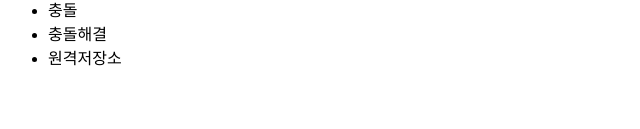
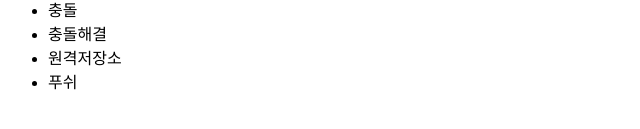
Before and after one commit to jason14/opentutorials_git_js, a plain HTML site: page WebContent/index.html in a window 1280 px wide. Shown: the part 131-260 px from the top of the page, 0-640 px from the left. Drawn offline with Linux system fonts and the light colour scheme.

Commit message:
푸쉬 추가

```diff
--- a/WebContent/index.html
+++ b/WebContent/index.html
@@ -15,6 +15,7 @@
 		<li>충돌</li>
 		<li>충돌해결</li>
 		<li>원격저장소</li>
+		<li>푸쉬</li>
 	</ul>
 </body>
 </html>
```
